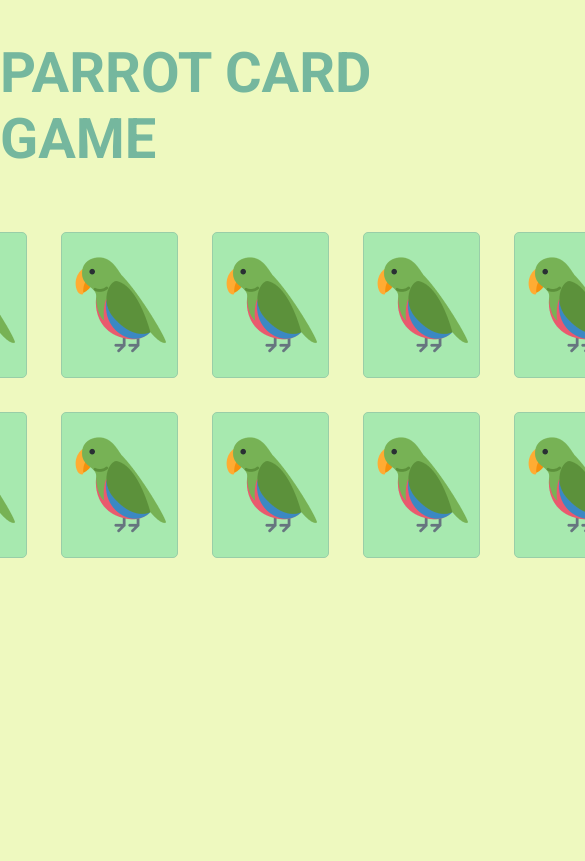
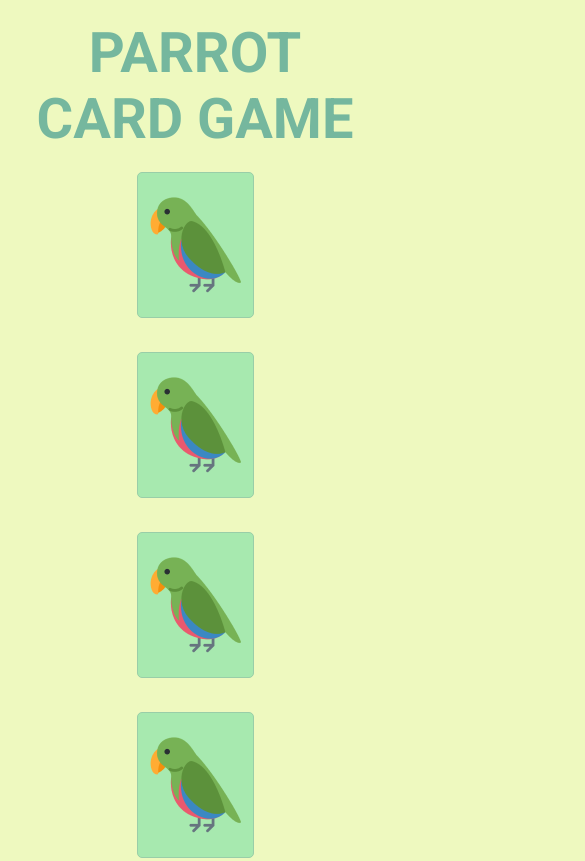
Before and after one commit to JefersonBatista/parrots-card-game, a plain HTML site: page index.html in a window 390 px wide. Shown: the top 861 px of the page, 585 px wide, since content can reach past the window. Drawn offline with Linux system fonts and the light colour scheme.

Commit message:
Layout para mobile.

```diff
--- a/styles/layout.css
+++ b/styles/layout.css
@@ -9,7 +9,7 @@ body {
 header {
   display: flex;
   justify-content: center;
-  padding: 40px 0 60px;
+  padding: 40px 20px 60px;
 }
 
 h1 {
@@ -35,7 +35,7 @@ h1 {
 }
 
 .card {
-  display:flex;
+  display: flex;
   justify-content: center;
   align-items: center;
 
@@ -46,3 +46,17 @@ h1 {
   background-color: #a7e9af;
   border: 1px solid #99cea8;
 }
+
+@media (max-width: 450px) {
+  header {
+    padding: 20px;
+  }
+
+  h1 {
+    text-align: center;
+  }
+
+  .card-row {
+    flex-direction: column;
+  }
+}
```
